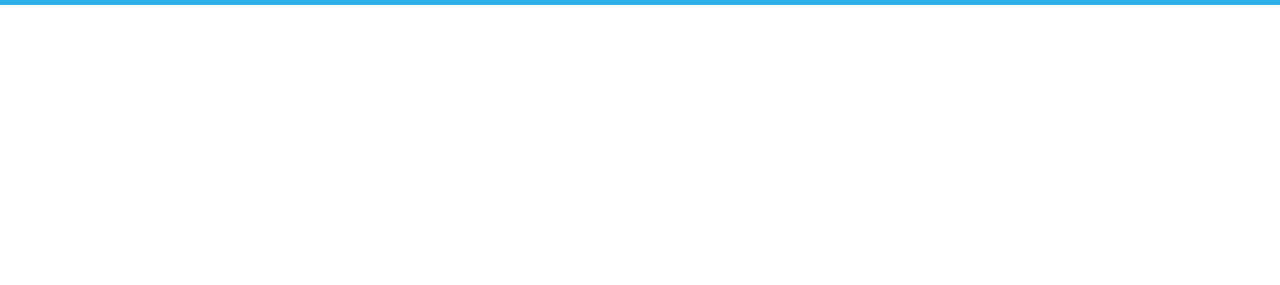
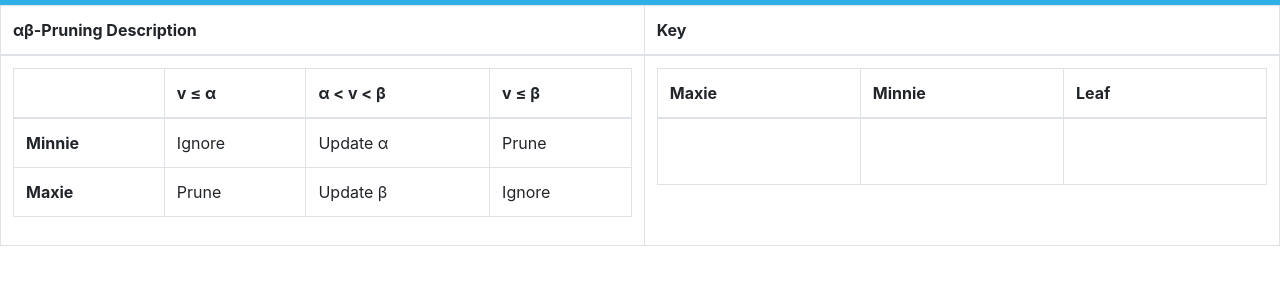
Before and after one commit to Sarose550/Minimax-Visualizer, a plain HTML site: page index.html in a window 1280 px wide. Shown: the part 51-336 px from the top of the page. Drawn offline with nearby package versions, Linux system fonts and the light colour scheme.

Commit message:
Update index.html

```diff
--- a/index.html
+++ b/index.html
@@ -16,7 +16,7 @@
   <title>Minimax & Alpha-Beta Pruning Simulator</title>
 </head>
 
-<body>
+<body onload='miniEx("key-minnie"); maxiEx("key-maxie"); leafEx("key-leaf");'>
   <nav class="navbar navbar-expand-lg navbar-light" style="background-color: #2DAFE8;">
   <a class="navbar-brand" href="#">Minimax</a>
   <button class="navbar-toggler" type="button" data-toggle="collapse" data-target="#navbarSupportedContent" aria-controls="navbarSupportedContent" aria-expanded="false" aria-label="Toggle navigation">
@@ -62,6 +62,84 @@
 
   </div>
 </nav>
+
+<table class="table table-bordered">
+  <thead>
+    <tr>
+      <th scope="col">αβ-Pruning Description</th>
+      <th scope="col">Key</th>
+    </tr>
+  </thead>
+  <tbody>
+    <tr>
+      <td>
+        <table class="table table-bordered" id="ab">
+          <thead>
+            <tr>
+              <th scope=col></th>
+              <th scope="col">v ≤ α</th>
+              <th scope="col"> α < v < β </th>
+              <th scope="col"> v ≤ β </th>
+            </tr>
+          </thead>
+          <tbody>
+            <tr id="minnierow">
+              <th scope="row">Minnie</th>
+              <td id="minnierow0">Ignore</td>
+              <td id="minnierow1">Update α</td>
+              <td id="minnierow2">Prune</td>
+            </tr>
+            <tr id="maxierow">
+              <th scope="row">Maxie</th>
+              <td id="maxierow0">Prune</td>
+              <td id="maxierow1">Update β</td>
+              <td id="maxierow2">Ignore</td>
+            </tr>
+          </tbody>
+        </table>
+      </td>
+      <td>
+        <table class="table table-bordered" id="key">
+          <thead>
+            <tr>
+              <th scope="col">Maxie</th>
+              <th scope="col">Minnie</th>
+              <th scope="col">Leaf</th>
+            </tr>
+          </thead>
+          <tbody>
+            <tr>
+              <td style="padding-top=0px; padding-bottom=0px; padding-left=0px; padding-right=0px;">
+                <canvas width="80" height="35" id="key-minnie" style="position: relative; top:0px; left:0px;">
+                  	Oh no! Your browser is too old to support canvas! Update to view this page.
+                </canvas>
+              </td>
+              <td style="padding-top=0px; padding-bottom=0px; padding-left=0px; padding-right=0px;">
+                <canvas width="80" height="35" id="key-maxie" style="position: relative; top:0px; left:0px;">
+                  	Oh no! Your browser is too old to support canvas! Update to view this page.
+                </canvas>
+              </td>
+              <td style="padding-top=0px; padding-bottom=0px; padding-left=0px; padding-right=0px;">
+                <canvas width="80" height="35" id="key-leaf" style="position: relative; top:0px; left:0px;">
+                  	Oh no! Your browser is too old to support canvas! Update to view this page.
+                </canvas>
+              </td>
+            </tr>
+          </tbody>
+        </table>
+      </td>
+    </tr>
+  </tbody>
+</table>
+
+<div id="main">
+  <canvas width="1000" height="600" id="drawing" style="position: relative; top:0px; left:0px;">
+		Oh no! Your browser is too old to support canvas! Update to view this page.
+	</canvas>
+  <div id="nodeOptions" style="position: absolute; display: none;">
+  </div>
+</div>
+
 </body>
 
 
```
